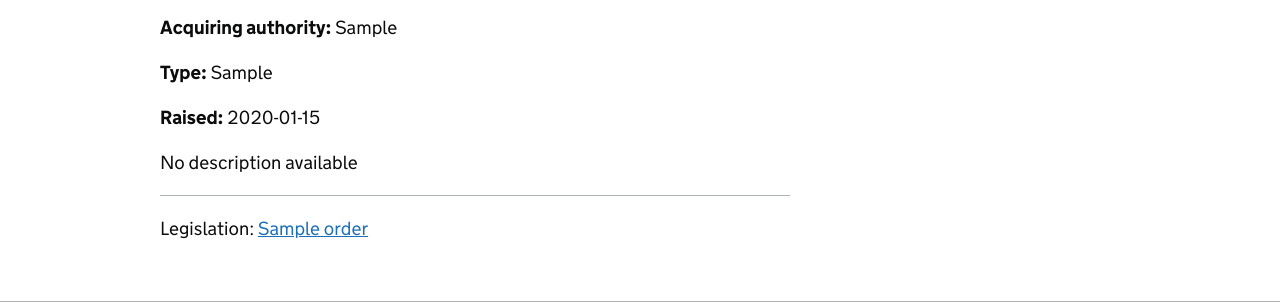
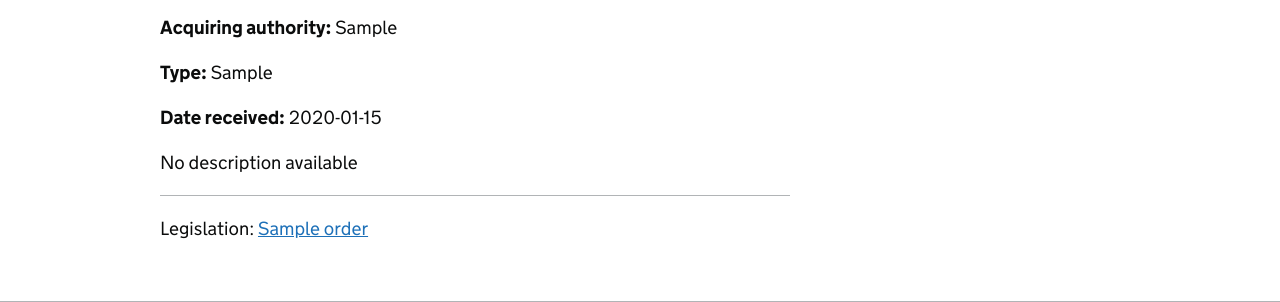
Before and after one commit to digital-land/cpos-prototype, a Flask app: template application/templates/cpo.html in a window 1280 px wide. Shown: the part 379-681 px from the top of the page. Run offline with Flask 2, Linux system fonts and the light colour scheme; tables that the repository leaves empty hold one stand-in row (values such as "Sample post"); the template is opened without the code that fills it: values that come from a table or form of the project are taken from there, most other values are stand-ins (such as "Sample title", 1, 10 or a date in 2020); parts of the project's set-up code (start-up, migrations or seed data) failed here and were passed over.

Commit message:
Start date refers to 'Date received'

```diff
--- a/application/templates/cpo-list.html
+++ b/application/templates/cpo-list.html
@@ -231,7 +231,7 @@
 					<span class="govuk-tag {{ cpo_status | map_cpo_status_to_tag_class }}">{{ cpo_status }}</span>
 					<h4 class="govuk-heading-m cpo-item__title"><a href="{{ url_for('frontend.cpo', id=cpo.compulsory_purchase_order) }}">{{ cpo.compulsory_purchase_order }}</a></h4>
 					<div class="cpo-item__org">{{ cpo.organisation | map_la_code_to_name }}</div>
-					<div>Issue date: {{ cpo.start_date }}</div>
+					<div>Date received: {{ cpo.start_date }}</div>
 					<div>Type: {{ cpo.compulsory_purchase_order_type | capitalize }}</div>
 					<div>Location: {{ cpo.name }}</div>
 				</li>
--- a/application/templates/cpo.html
+++ b/application/templates/cpo.html
@@ -54,7 +54,7 @@
             <p class="govuk-body-l"><span class="govuk-!-font-weight-bold">Location:</span> {{ cpo.name }}</p>
             <p class="govuk-body"><span class="govuk-!-font-weight-bold">Acquiring authority:</span> {{ cpo.organisation | map_la_code_to_name }}</p>
             <p class="govuk-body"><span class="govuk-!-font-weight-bold">Type:</span> {{ cpo.compulsory_purchase_order_type | capitalize }}</p>
-            <p class="govuk-body"><span class="govuk-!-font-weight-bold">Raised:</span> {{ cpo.start_date }}</p>
+            <p class="govuk-body"><span class="govuk-!-font-weight-bold">Date received:</span> {{ cpo.start_date }}</p>
             <p class="govuk-body">{% if cpo.decription %}{{cpo.description}}{% else %}No description available{% endif %}</p>
 
             <hr class="govuk-section-break govuk-section-break--m govuk-section-break--visible">
```
